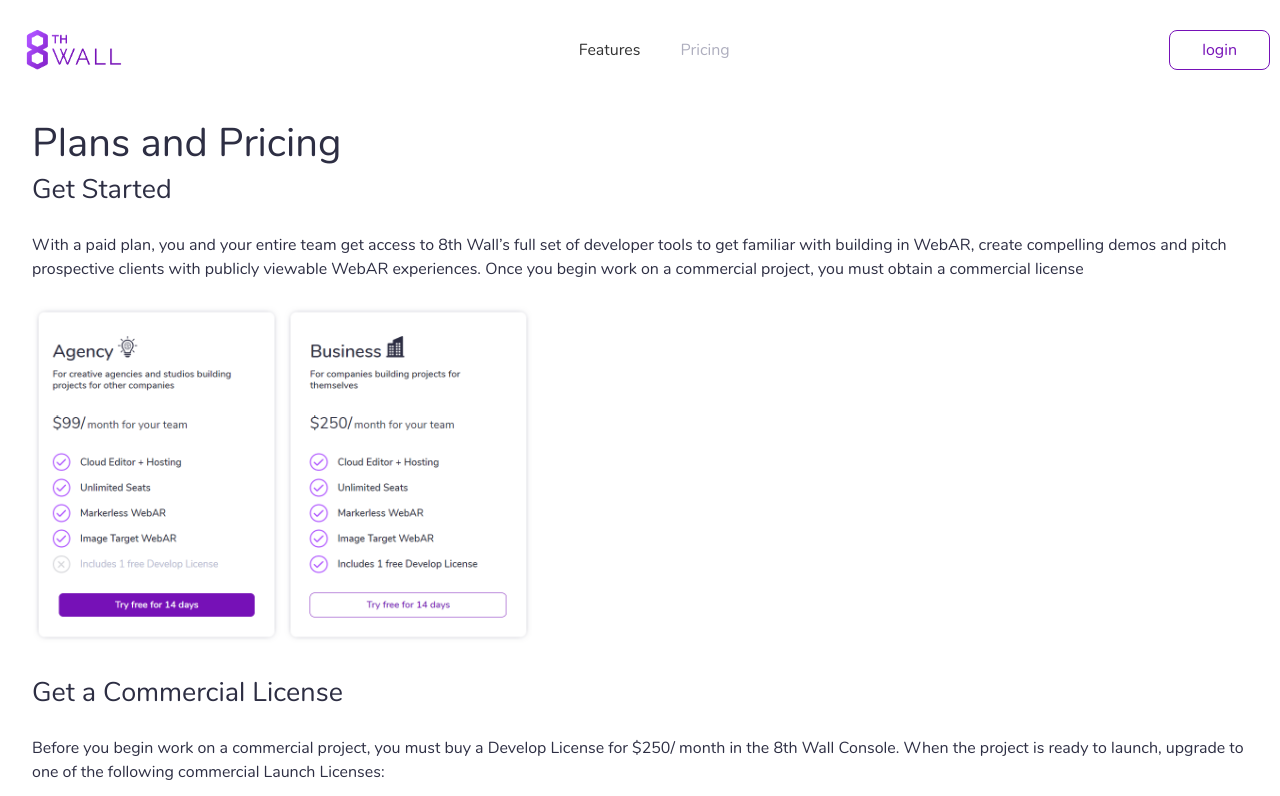
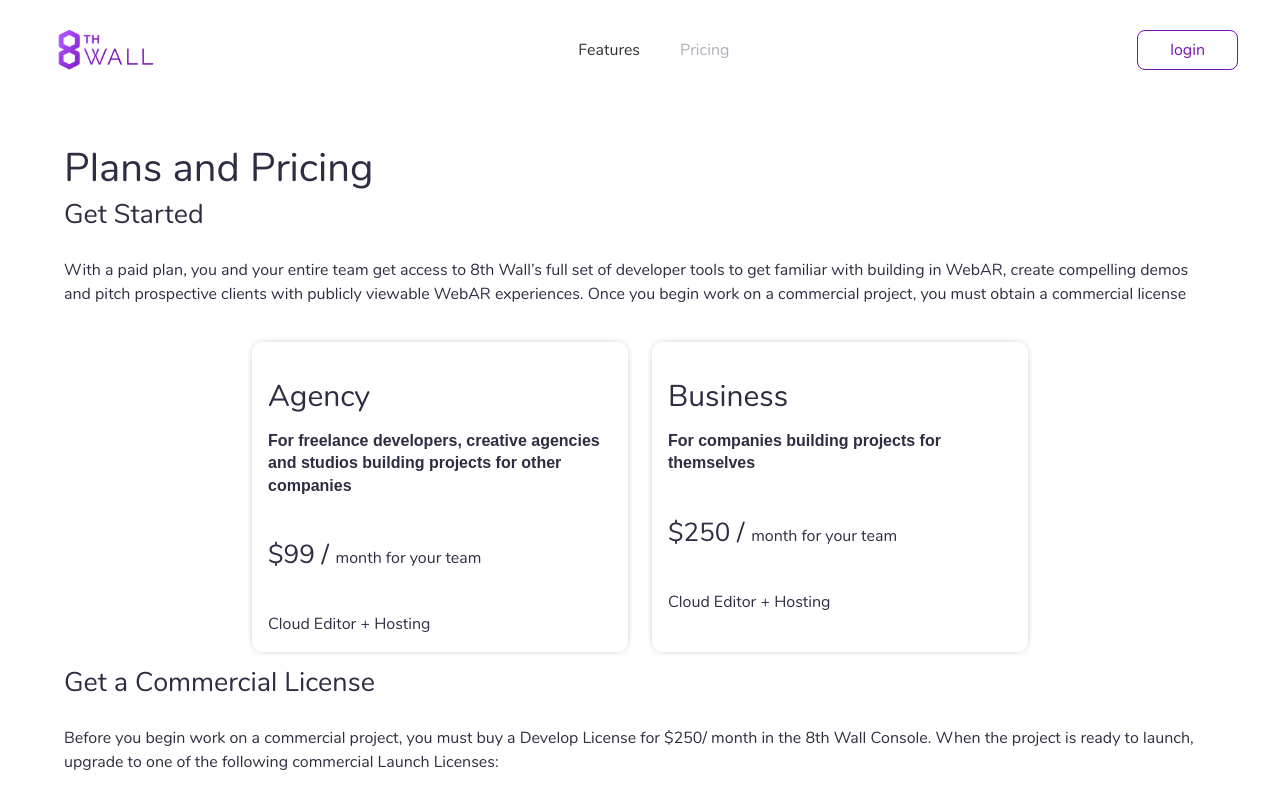
Before and after one commit to jusstory/spa-router, a React (Create React App) app: page /pricing in a window 1280 px wide. Shown: the top 796 px of the page. Built offline with nearby package versions, Linux system fonts and the light colour scheme; a web font is replaced by a local one.

Commit message:
pricing styled-component 적용

```diff
--- a/src/css/main.css
+++ b/src/css/main.css
@@ -35,7 +35,7 @@
 .featuresVideoTxt{display:inline-block;width:calc(100% - 425px);padding-left:20px;}
 
 /* pricing license */
-.box_wrap{display:flex}
+.licenseBox_wrap{display:flex}
 .licenseBox{flex: 0 0 23.5%;max-width: 23.5%;box-sizing: border-box;margin-right:2%;padding:20px;border-radius: 10px;border: 1px solid #D5D7E4;}
 .licenseBox:last-child{margin-right:0;}
 .licenseBox h3{margin:18px 0;font-size:27px;text-align:center;}
--- a/src/css/module.css
+++ b/src/css/module.css
@@ -4,7 +4,7 @@
 .mb30{margin-bottom:30px;}
 
 /* header */
-#header{display: flex;justify-content: space-between;align-items: center;width:100%;height:100px;box-sizing:border-box;padding:10px;}
+#header{display: flex;justify-content: space-between;align-items: center;width:95%;height:100px;margin:0 auto;box-sizing:border-box;padding:10px;}
 #header .logo{width:144px;height:80px;}
 #header .logo a{display:block;width:100%;height:100%;font-sizE:0;background:url('../img/logo.png') 50% 50% no-repeat;background-size:contain;}
 .nav{width:100%;display:flex;align-items: center;}
@@ -23,7 +23,7 @@
 
 /* layout */
 .subpage{min-height: 750px;}
-.subpage .container{width:95%;margin:0 auto;padding-top:15px;}
+.subpage .container{width:90%;margin:0 auto;padding-top:40px;}
 
 @media screen and (max-width: 768px){
     #header{display: block;position: relative;height: auto;padding: 0 2.5%;margin:0 auto;background: #fff;background-color: #f8f9fa;}
--- a/src/pages/Pricing.js
+++ b/src/pages/Pricing.js
@@ -1,6 +1,5 @@
 import React, { Component }from 'react';
 import License from 'components/pricing/license';
-import pricing from 'img/img_Pricing.png';
 import styled, {css} from 'styled-components';
 
 const license =[
@@ -47,10 +46,10 @@
                     <h2 className="subpage_tit">Plans and Pricing</h2>
                     <h2 className="subpage_tit2">Get Started</h2>
                     <p className="subpage_txt">With a paid plan, you and your entire team get access to 8th Wall’s full set of developer tools to get familiar with building in WebAR, create compelling demos and pitch prospective clients with publicly viewable WebAR experiences. Once you begin work on a commercial project, you must obtain a commercial license</p>
-                    <img src={pricing} alt="pricing sample"/>
+                    <Started />
                     <h2 className="subpage_tit2">Get a Commercial License</h2>
                     <p className="subpage_txt">Before you begin work on a commercial project, you must buy a Develop License for $250/ month in the 8th Wall Console. When the project is ready to launch, upgrade to one of the following commercial Launch Licenses:</p>
-                    <div className="box_wrap mb30">
+                    <div className="licenseBox_wrap mb30">
                         {license.map((licens, index)=>{
                             return <License imgLink={licens.imgLink} title={licens.title} text={licens.text} priceM={licens.priceM} includedV={licens.includedV} priceV={licens.priceV} key={index}/>
                         })}
@@ -62,4 +61,83 @@
 
 }
 
+const starteds =[
+    {
+        title: "Agency",
+        text : "For freelance developers, creative agencies and studios building projects for other companies",
+        price : "$99 /",
+        startedList : "Cloud Editor + Hosting"
+
+    },
+    {
+        title: "Business",
+        text : "For companies building projects for themselves",
+        price : "$250 /",
+        startedList : "Cloud Editor + Hosting",
+        type: "type2"
+    }
+]
+const StartedBoxWrap = styled.div`
+    display:flex;
+    flex-wrap:wrap;
+    justify-constent:center;
+    width: 90%;
+    margin: 0 auto;
+    max-width: 800px;
+`;
+const StartedBox = styled.div`
+    flex: 0 0 47%;
+    max-width:47%;
+    margin:1.5%;
+    padding:16px;
+    border-radius:10px;
+    box-shadow:0px 0px 10px -5px #464766;
+    box-sizing:border-box;
+    ${props => props.type2 && css`
+        padding:16px 24px;
+    `}
+`;
+const StartTitle = styled.h3`
+    font-size:30px;
+    margin:18px 0 12px;
+`;
+const StartP = styled.p`
+    font-size:16px;
+    margin-bottom:40px;
+    font-weight:600;
+`;
+const StartPSapn = styled.span`
+    font-size:16px;
+    ${props => props.price && css`
+        font-size:26px;
+    `}
+`;
+class Started extends Component{
+    render(){
+        return(
+            <StartedBoxWrap>
+                {starteds.map((started,index)=>{
+                    return <StartedBoxs title={started.title} text={started.text} price={started.price} startedList={started.startedList} type={started.type} key={index}/>
+                })}
+            </StartedBoxWrap>
+        )
+    }
+}
+class StartedBoxs extends Component{
+    render(){
+        return(
+            <StartedBox>
+                <StartTitle>{this.props.title}</StartTitle>
+                <StartP text>{this.props.text}</StartP>
+                <StartP>
+                    <StartPSapn price>{this.props.price} </StartPSapn>
+                    <StartPSapn>month for your team</StartPSapn>
+                </StartP>
+                <ul>
+                    <li>{this.props.startedList}</li>
+                </ul>
+            </StartedBox>
+        )
+    }
+}
 export default Pricing;
```
